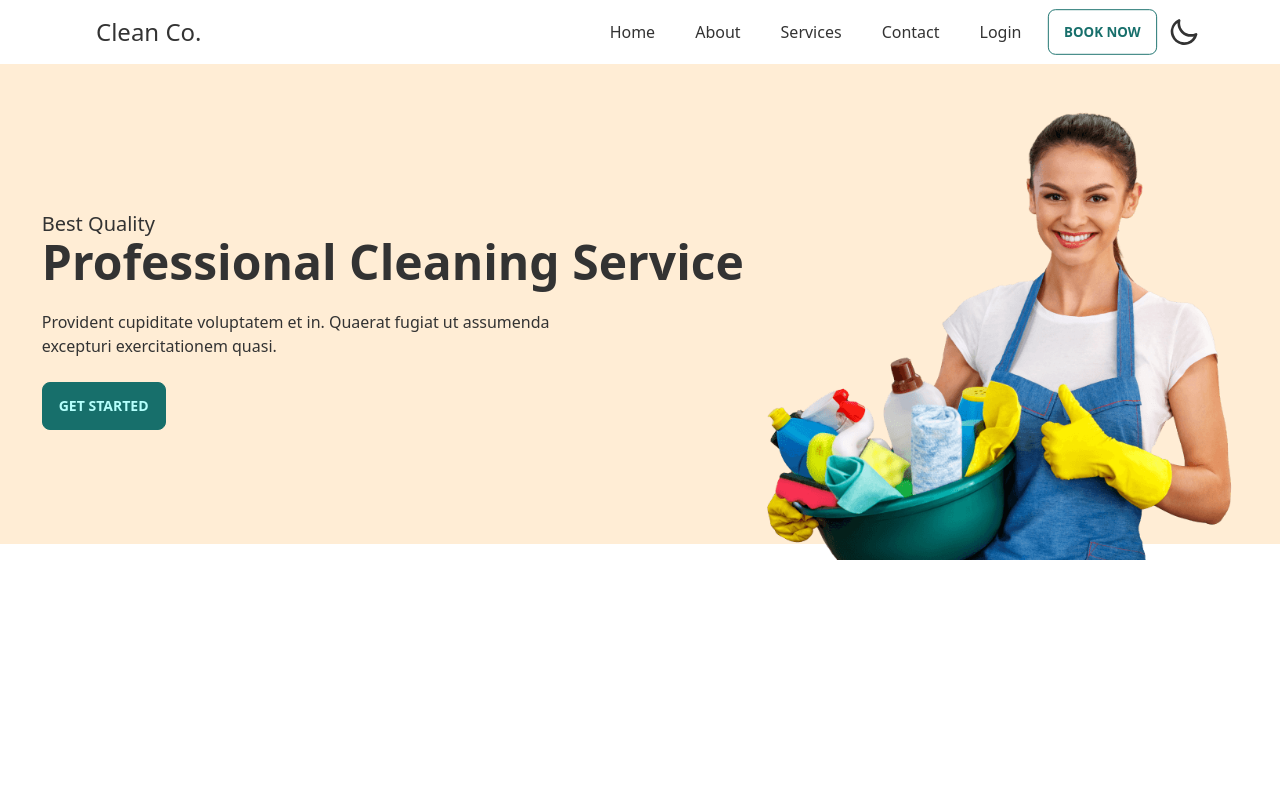
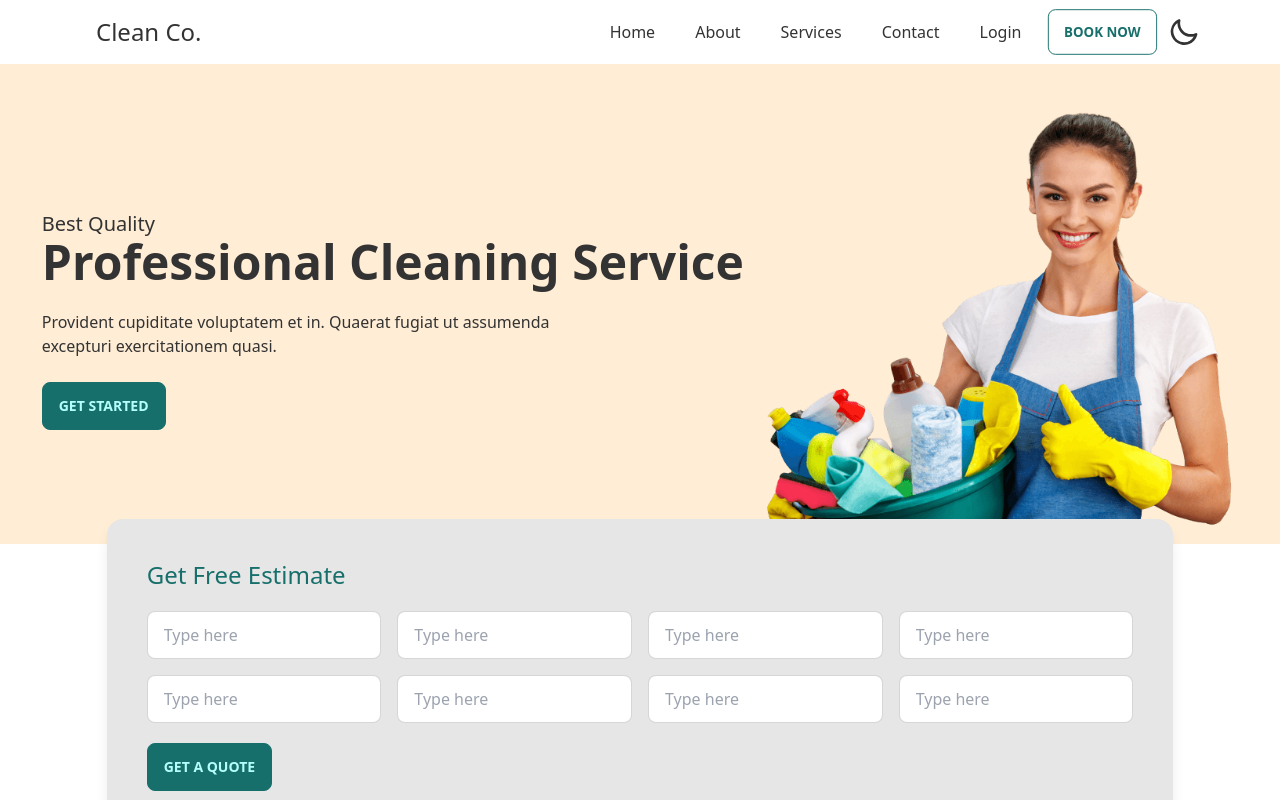
Before and after one commit to shagors/clean-service-client, a React (Create React App) app: page / in a window 1280 px wide. Built offline with nearby package versions, Linux system fonts and the light colour scheme.

Commit message:
animation add and home page design complete

```diff
--- a/package.json
+++ b/package.json
@@ -6,6 +6,7 @@
     "@testing-library/jest-dom": "^5.16.4",
     "@testing-library/react": "^13.2.0",
     "@testing-library/user-event": "^13.5.0",
+    "aos": "^2.3.4",
     "daisyui": "^2.15.0",
     "react": "^18.1.0",
     "react-dom": "^18.1.0",
--- a/src/App.js
+++ b/src/App.js
@@ -1,8 +1,16 @@
 import { Route, Routes } from "react-router-dom";
 import Navbar from "./components/Navbar";
 import { PublicRoute } from "./routes/PublicRoutes";
+import AOS from 'aos';
+import 'aos/dist/aos.css';
+import { useEffect } from "react";
 
 function App() {
+
+  useEffect( () => {
+    AOS.init();
+  } , [])
+
   return (
       <Navbar>
         <Routes>
--- a/src/pages/Home/Landing.js
+++ b/src/pages/Home/Landing.js
@@ -3,17 +3,59 @@
 
 const Landing = () => {
     return (
-        <div class="hero h-screen lg:h-[60vh] bg-accent mt-16">
-            <div class="hero-content flex-col lg:flex-row">
-                <div>
-                    <p className='text-xl'>Best Quality</p>
-                    <h1 class="text-5xl font-bold">Professional Cleaning Service</h1>
-                    <p class="py-6 max-w-xl">Provident cupiditate voluptatem et in. Quaerat fugiat ut assumenda excepturi exercitationem quasi.</p>
-                    <button class="btn btn-primary">Get Started</button>
+        <div>
+            <div class="hero h-screen lg:h-[60vh] bg-accent relative z-10 mt-16">
+                <div div class="hero-content flex-col lg:flex-row" >
+                    <div>
+                        <p
+                        data-aos='fade-right'
+                        data-aos-duration='1200'
+                        data-aos-delay='200'
+                        className='text-xl'
+                        >
+                            Best Quality
+                        </p>
+                        <h1
+                        data-aos='fade-right'
+                        data-aos-delay='400'
+                        data-aos-duration='1000'
+                        class="text-5xl font-bold"
+                        >
+                            Professional Cleaning Service
+                        </h1>
+                        <p
+                        data-aos='fade-right'
+                        data-aos-delay='600'
+                        data-aos-duration='900'
+                        class="py-6 max-w-xl"
+                        >
+                            Provident cupiditate voluptatem et in. Quaerat fugiat ut assumenda excepturi exercitationem quasi.
+                        </p>
+                        <button
+                        data-aos-delay='1300'
+                        class="btn btn-primary"
+                        >
+                            Get Started
+                        </button>
+                    </div>
+                    <div className='h-[60vh] shrink-0'>
+                        <img src={bucketgirl} class="h-full" alt='bucketgirl'/>
+                    </div>
                 </div>
-                <div className='h-[60vh] shrink-0'>
-                    <img src={bucketgirl} class="h-full" alt='bucketgirl'/>
+            </div>
+            <div className='rounded-2xl mx-auto mt-[-25px] relative z-20 bg-base-200 shadow-lg p-10 w-5/6' >
+                <h1 className='text-2xl mb-5 text-primary'>Get Free Estimate</h1>
+                <div className='grid md:grid-cols-2 lg:grid-cols-4 gap-4'>
+                    <input type="text" placeholder="Type here" class="input input-bordered w-full" />
+                    <input type="text" placeholder="Type here" class="input input-bordered w-full" />
+                    <input type="text" placeholder="Type here" class="input input-bordered w-full" />
+                    <input type="text" placeholder="Type here" class="input input-bordered w-full" />
+                    <input type="text" placeholder="Type here" class="input input-bordered w-full" />
+                    <input type="text" placeholder="Type here" class="input input-bordered w-full" />
+                    <input type="text" placeholder="Type here" class="input input-bordered w-full" />
+                    <input type="text" placeholder="Type here" class="input input-bordered w-full" />
                 </div>
+                <button className='btn btn-primary mt-5'>Get a Quote</button>
             </div>
         </div>
     );
```
Also changed, not shown: 1 other file (tests, documents, lock files or other folders).
